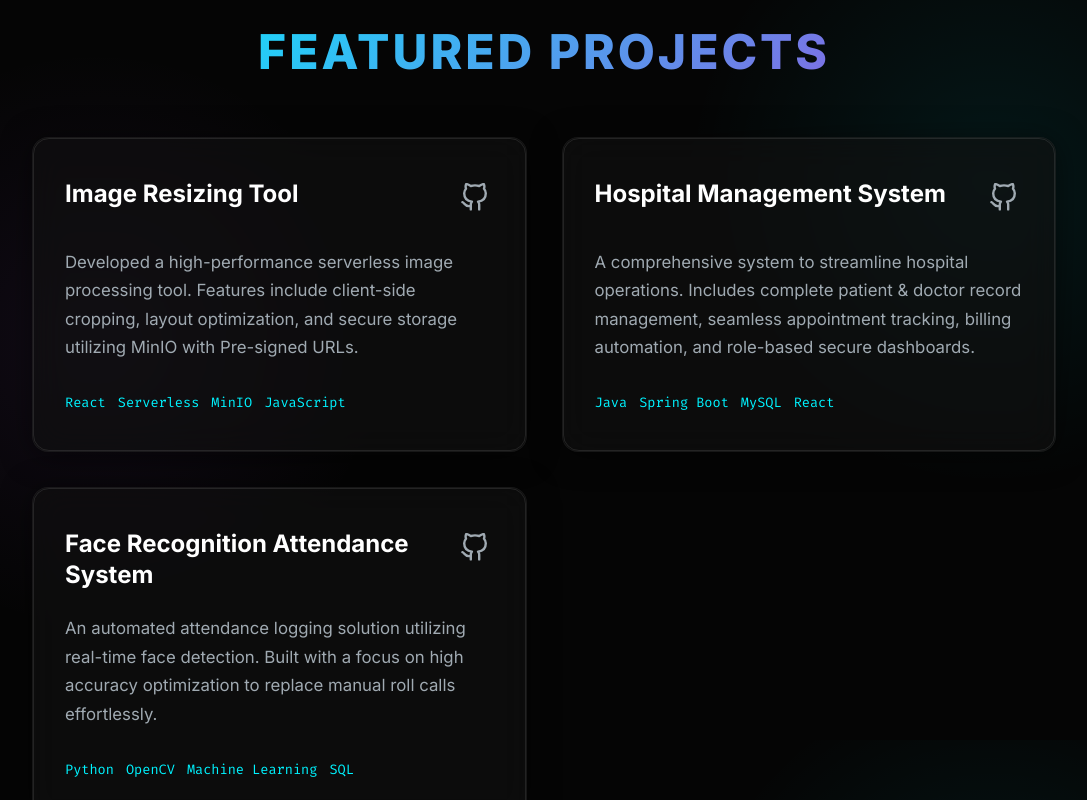
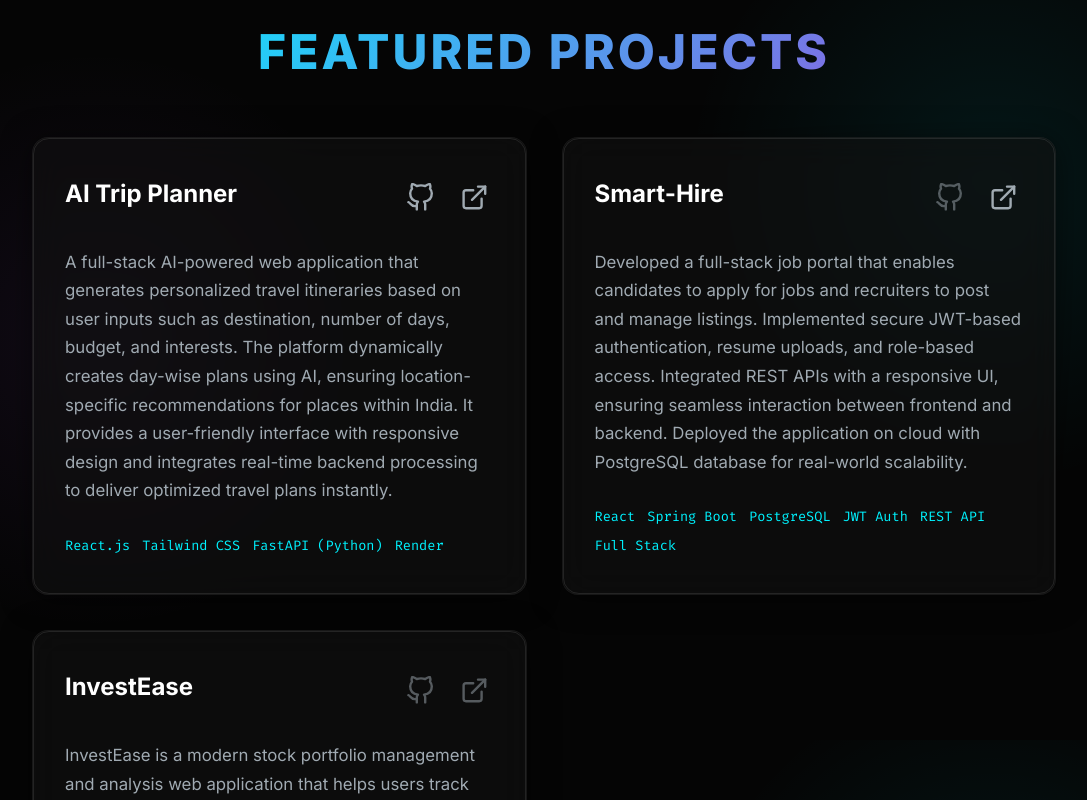
Before and after one commit to Ratnesh-11008/Portfolioo, a React (Vite) app: page / in a window 1280 px wide. Shown: the part 2460-3260 px from the top of the page, without its empty margins (96-1183 px from the left). Built offline with nearby package versions, Linux system fonts and the light colour scheme.

Commit message:
feat: add Projects component with project showcase grid and intersection observer animations

```diff
--- a/src/components/Projects/Projects.jsx
+++ b/src/components/Projects/Projects.jsx
@@ -1,25 +1,28 @@
 import { useEffect, useRef, useState } from 'react';
-import { FiGithub } from 'react-icons/fi';
+import { FiGithub, FiExternalLink } from 'react-icons/fi';
 import './Projects.css';
 
 const projectData = [
   {
-    title: 'Image Resizing Tool',
-    description: 'Developed a high-performance serverless image processing tool. Features include client-side cropping, layout optimization, and secure storage utilizing MinIO with Pre-signed URLs.',
-    tech: ['React', 'Serverless', 'MinIO', 'JavaScript'],
-    github: 'https://github.com/Ratnesh-11008'
+    title: 'AI Trip Planner',
+    description: 'A full-stack AI-powered web application that generates personalized travel itineraries based on user inputs such as destination, number of days, budget, and interests. The platform dynamically creates day-wise plans using AI, ensuring location-specific recommendations for places within India. It provides a user-friendly interface with responsive design and integrates real-time backend processing to deliver optimized travel plans instantly.',
+    techStack: ['React.js', 'Tailwind CSS', 'FastAPI (Python)', 'Render'],
+    liveLink: 'https://ai-trip-frontend.onrender.com/',
+    githubLink: 'https://github.com/Ratnesh-11008/AITripPlanner.git'
   },
   {
-    title: 'Hospital Management System',
-    description: 'A comprehensive system to streamline hospital operations. Includes complete patient & doctor record management, seamless appointment tracking, billing automation, and role-based secure dashboards.',
-    tech: ['Java', 'Spring Boot', 'MySQL', 'React'],
-    github: 'https://github.com/Ratnesh-11008'
+    title: 'Smart-Hire',
+    description: 'Developed a full-stack job portal that enables candidates to apply for jobs and recruiters to post and manage listings. Implemented secure JWT-based authentication, resume uploads, and role-based access. Integrated REST APIs with a responsive UI, ensuring seamless interaction between frontend and backend. Deployed the application on cloud with PostgreSQL database for real-world scalability.',
+    techStack: ['React', 'Spring Boot', 'PostgreSQL', 'JWT Auth', 'REST API', 'Full Stack'],
+    liveLink: 'https://smarthire-frontend-6q59.onrender.com',
+    githubLink: 'NA'
   },
   {
-    title: 'Face Recognition Attendance System',
-    description: 'An automated attendance logging solution utilizing real-time face detection. Built with a focus on high accuracy optimization to replace manual roll calls effortlessly.',
-    tech: ['Python', 'OpenCV', 'Machine Learning', 'SQL'],
-    github: 'https://github.com/Ratnesh-11008'
+    title: 'InvestEase',
+    description: 'InvestEase is a modern stock portfolio management and analysis web application that helps users track their investments, evaluate performance, and make informed financial decisions. It allows users to add and manage holdings, view real-time portfolio insights, analyze risk and returns, and generate future predictions—all through an intuitive, user-friendly dashboard with personalized accounts for secure data access.',
+    techStack: ['React', 'JavaScript', 'CSS', 'Chart.js', 'Node.js', 'Express.js', 'MongoDB'],
+    liveLink: 'NA',
+    githubLink: 'NA'
   }
 ];
 
@@ -57,15 +60,32 @@ const Projects = () => {
             <div className="project-content">
               <div className="project-top">
                 <h3 className="project-title">{project.title}</h3>
-                <a href={project.github} target="_blank" rel="noopener noreferrer" className="github-link" aria-label="GitHub Link">
-                  <FiGithub />
-                </a>
+                <div className="project-links" style={{ display: 'flex', gap: '15px' }}>
+                  {project.githubLink !== 'NA' ? (
+                    <a href={project.githubLink} target="_blank" rel="noopener noreferrer" className="github-link" aria-label="GitHub Link">
+                      <FiGithub />
+                    </a>
+                  ) : (
+                    <span className="github-link" title="GitHub Coming Soon" style={{ opacity: 0.5, cursor: 'not-allowed' }}>
+                      <FiGithub />
+                    </span>
+                  )}
+                  {project.liveLink !== 'NA' ? (
+                    <a href={project.liveLink} target="_blank" rel="noopener noreferrer" className="github-link" aria-label="Live Demo">
+                      <FiExternalLink />
+                    </a>
+                  ) : (
+                    <span className="github-link" title="Live Demo Coming Soon" style={{ opacity: 0.5, cursor: 'not-allowed' }}>
+                      <FiExternalLink />
+                    </span>
+                  )}
+                </div>
               </div>
               <p className="project-description">{project.description}</p>
             </div>
             <div className="project-bottom">
               <ul className="project-tech-list">
-                {project.tech.map((tech, i) => (
+                {project.techStack.map((tech, i) => (
                   <li key={i}>{tech}</li>
                 ))}
               </ul>
```
